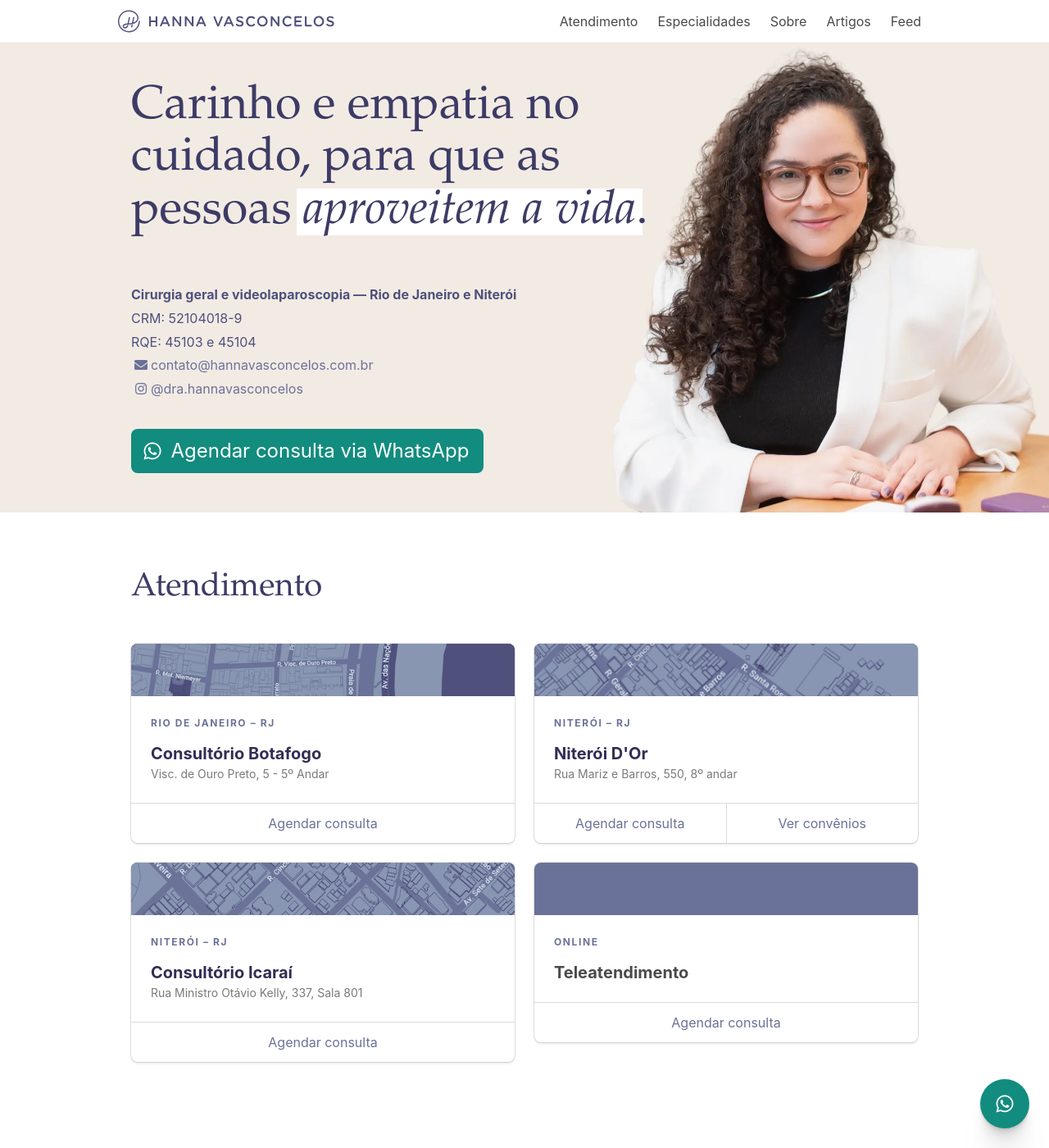
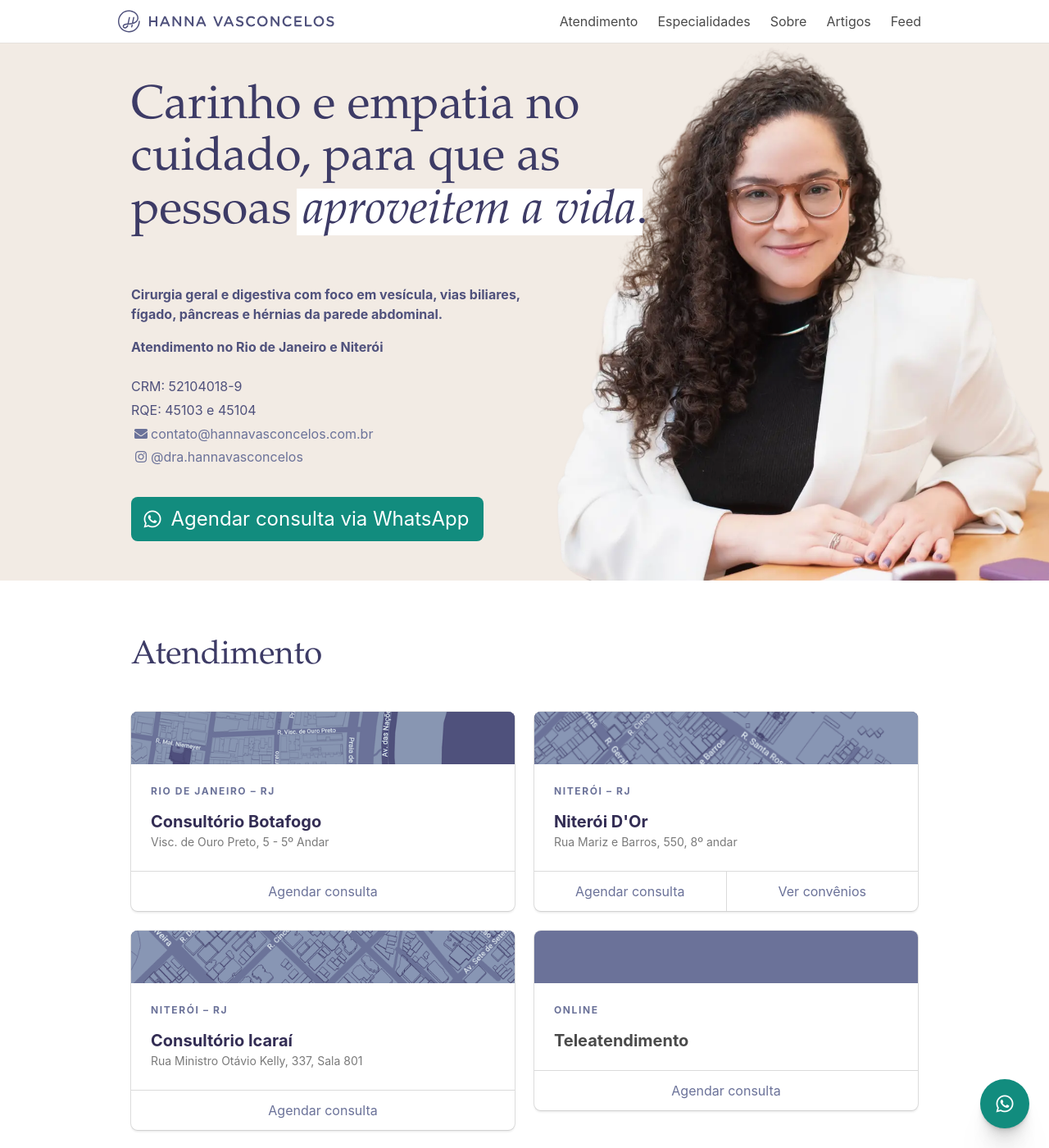
Before and after one commit to jpfaraco/hannavasconcelos, a Jekyll site: the page built from index.md, in a window 1280 px wide and 1400 px high. Shown: the whole window at 82% size. Built offline with Jekyll 4.4.1, drawn with Linux system fonts in a browser that asks for light colours; nearby versions of some CDN libraries; some web fonts are replaced.

Commit message:
Updating h2 slogan

```diff
--- a/_includes/hero.html
+++ b/_includes/hero.html
@@ -6,7 +6,9 @@
           <img src="/assets/images/hero-thumb.png" alt="Dra. Hanna Vasconcelos - Cirurgiã Geral"
             class="is-hidden-tablet thumb" />
           <h3>Carinho e empatia no cuidado, para que as pessoas <em>aproveitem a vida</em>.</h3>
-          <h2>Cirurgia geral e videolaparoscopia — Rio de Janeiro e Niterói</h2>
+          <h2>Cirurgia geral e digestiva com foco em vesícula, vias biliares, fígado, pâncreas e hérnias da
+            parede
+            abdominal. <span>Atendimento no Rio de Janeiro e Niterói</span></h2>
           <ul class="personal h-card">
             <li>CRM: 52104018-9</li>
             <li>RQE: 45103 e 45104</li>
--- a/_sass/_base.scss
+++ b/_sass/_base.scss
@@ -86,13 +86,20 @@ nav {
   }
 
   h2 {
+    max-width: 32rem;
     margin-top: 3.5rem;
-    margin-bottom: 0.3rem;
+    margin-bottom: 1.5rem;
     font-size: 1rem;
     font-weight: 700;
     line-height: 1.5;
     color: $color-primary-500;
+    text-shadow: 0 0 2px $color-bg-hero, 0 0 6px $color-bg-hero;
     font-family: BlinkMacSystemFont, -apple-system, "Segoe UI", "Roboto", "Oxygen", "Ubuntu", "Cantarell", "Fira Sans", "Droid Sans", "Helvetica Neue", "Helvetica", "Arial", sans-serif;
+
+    span {
+      display: block;
+      margin-top: 1rem;
+    }
   }
 
   .personal {
@@ -372,7 +379,8 @@ footer {
 }
 
 .whatsapp-button:hover,
-.whatsapp-button:focus {
+.whatsapp-button:focus,
+.whatsapp-button:focus-visible {
   background-color: #107d71;
   color: #fff;
 }
```
